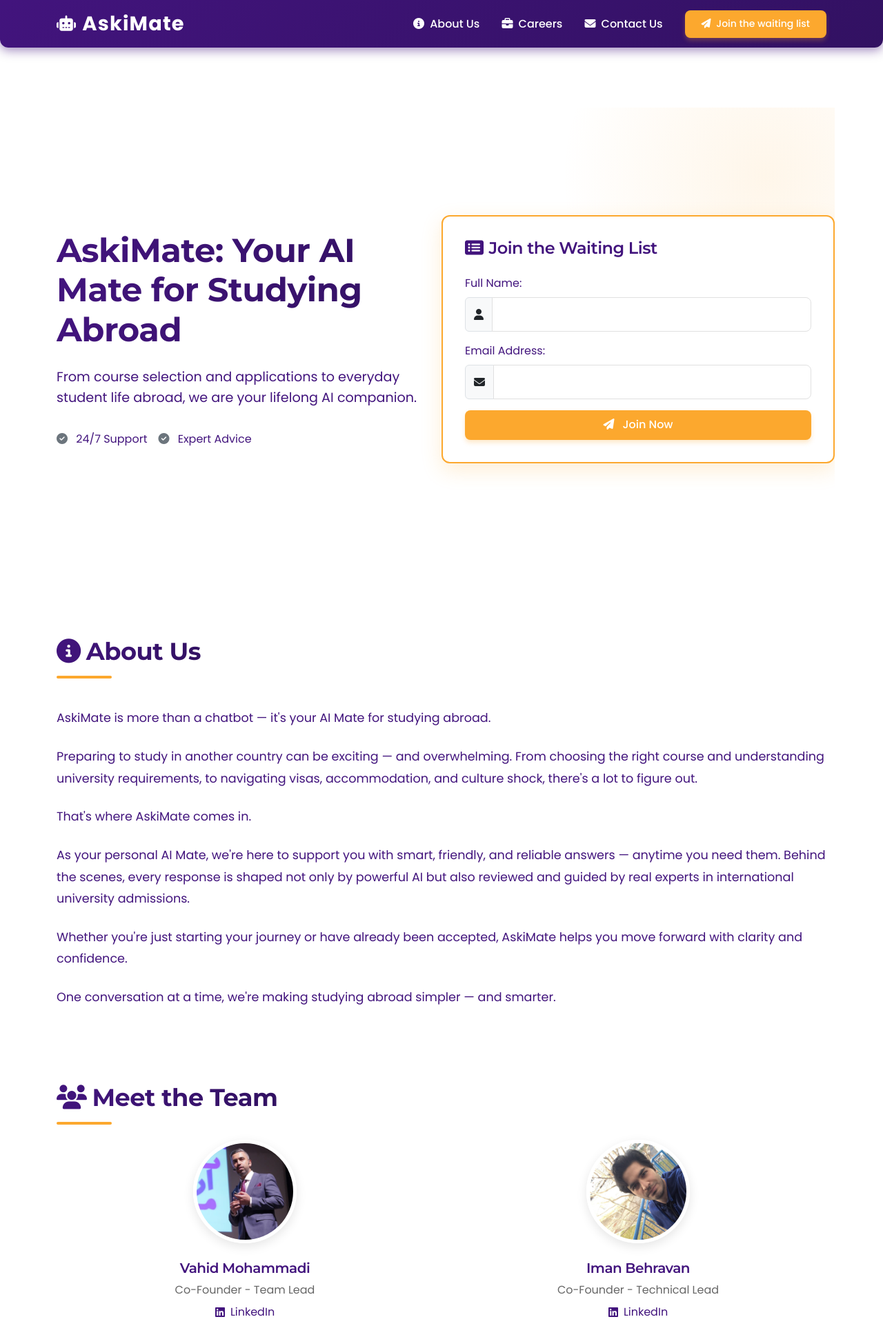
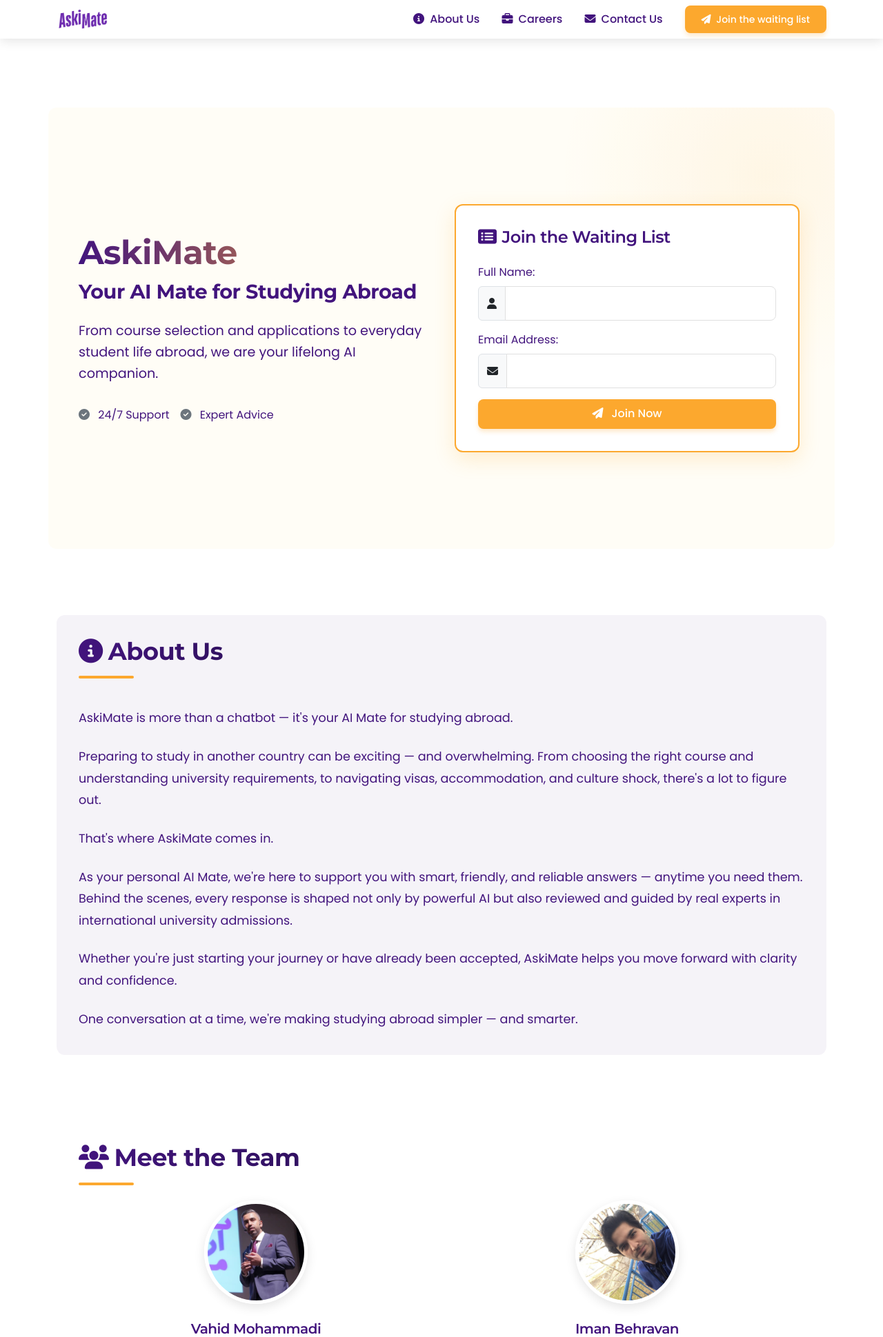
Before and after one commit to vaahiiid/askimate, a Django app: page / in a window 1280 px wide. Shown: the top 1939 px of the page at 69% size. Run offline with Django 5.2, Linux system fonts and the light colour scheme.

Commit message:
Update main_page.html

```diff
--- a/home_page/templates/home_page/main_page.html
+++ b/home_page/templates/home_page/main_page.html
@@ -161,15 +161,13 @@
     }
 
     .navbar-fixed {
-      background: linear-gradient(135deg, var(--primary) 0%, var(--dark) 100%);
-      box-shadow: 0 4px 15px rgba(66, 20, 125, 0.5);
-      border-bottom-left-radius: 12px;
-      border-bottom-right-radius: 12px;
+      background: var(--white) !important;
+      box-shadow: 0 4px 15px rgba(0, 0, 0, 0.1) !important;
       transition: all 0.4s cubic-bezier(0.4, 0, 0.2, 1);
     }
 
     a.nav-link {
-      color: var(--white);
+      color: var(--primary) !important;
       font-weight: 500;
       transition: all 0.3s ease;
       position: relative;
@@ -200,7 +198,7 @@
       font-weight: 700;
       font-size: 1.8rem;
       letter-spacing: 1.2px;
-      color: var(--white) !important;
+      color: var(--primary) !important;
       transition: all 0.3s ease;
       display: flex;
       align-items: center;
@@ -213,6 +211,10 @@
 
     .navbar-brand i {
       font-size: 1.4rem;
+    }
+
+    .navbar-brand img {
+      filter: brightness(0) saturate(100%) invert(19%) sepia(55%) saturate(3765%) hue-rotate(261deg) brightness(89%) contrast(94%);
     }
 
     /* Offcanvas style for mobile */
@@ -237,6 +239,25 @@
     section {
       margin-bottom: 6rem;
       padding-top: 2rem;
+      padding: 2rem;
+      border-radius: 12px;
+    }
+
+    /* Background variations for sections */
+    #join {
+      background-color: rgba(255, 243, 209, 0.2);
+    }
+
+    #about {
+      background-color: rgba(66, 20, 125, 0.05);
+    }
+
+    #careers {
+      background-color: rgba(252, 168, 46, 0.05);
+    }
+
+    #contact {
+      background-color: rgba(66, 20, 125, 0.05);
     }
 
     /* Hero Section */
@@ -260,15 +281,28 @@
       z-index: -1;
     }
 
-    #join h1 {
-      font-size: 3rem;
-      font-weight: 700;
-      line-height: 1.2;
-      margin-bottom: 1.5rem;
-      background: linear-gradient(90deg, var(--primary), var(--dark));
+    /* استایل جدید برای عنوان AskiMate */
+    .askimate-gradient {
+      background: linear-gradient(90deg, #42147d, #fca82e);
       -webkit-background-clip: text;
       background-clip: text;
       color: transparent;
+      display: block;
+      font-size: 3rem;
+      line-height: 1.2;
+      margin-bottom: 0.5rem;
+    }
+
+    .tagline {
+      display: block;
+      font-weight: 700;
+      font-size: 1.8rem;
+      line-height: 1.3;
+      margin-bottom: 1.5rem;
+      color: var(--primary);
+    }
+
+    #join h1 {
       opacity: 0;
       transform: translateY(-20px);
       animation: fadeInDown 0.8s ease forwards;
@@ -294,6 +328,8 @@
       animation: fadeInUpBox 0.8s ease forwards;
       animation-delay: 0.6s;
       transition: all 0.3s ease;
+      margin: 0 auto;
+      max-width: 500px;
     }
 
     .join-box:hover {
@@ -606,10 +619,10 @@
 
 <!-- Header with Fixed Navbar -->
 <header class="fixed-top navbar-fixed">
-  <nav class="navbar navbar-expand-md navbar-dark py-2">
+  <nav class="navbar navbar-expand-md navbar-light py-2">
     <div class="container">
       <a class="navbar-brand fw-bold" href="#">
-        <i class="fas fa-robot"></i> AskiMate
+        <img src="{% static 'images/askimate.png' %}" alt="AskiMate" height="30" class="d-inline-block align-top">
       </a>
 
       <!-- Toggler برای موبایل -->
@@ -663,7 +676,10 @@
   <!-- Hero Section -->
   <section class="row align-items-center" id="join">
     <div class="col-md-6">
-      <h1>AskiMate: Your AI Mate for Studying Abroad</h1>
+      <h1>
+        <span class="askimate-gradient">AskiMate</span>
+        <span class="tagline">Your AI Mate for Studying Abroad</span>
+      </h1>
       <p>From course selection and applications to everyday student life abroad, we are your lifelong AI companion.</p>
       <div class="d-flex gap-3">
         <div class="feature-item">
@@ -676,7 +692,8 @@
         </div>
       </div>
     </div>
-    <div class="col-md-6 join-box">
+    <div class="col-md-6">
+      <div class="join-box">
         <h4><i class="fas fa-list-alt me-2"></i>Join the Waiting List</h4>
         <form method="POST" action="{% url 'main_page' %}">
           {% csrf_token %}
@@ -859,12 +878,12 @@
     const nav = header.querySelector('nav.navbar');
     if(window.scrollY > 50) {
       header.classList.add('navbar-scroll');
+      nav.classList.remove('navbar-light');
+      nav.classList.add('navbar-dark');
+    } else {
+      header.classList.remove('navbar-scroll');
       nav.classList.remove('navbar-dark');
       nav.classList.add('navbar-light');
-    } else {
-      header.classList.remove('navbar-scroll');
-      nav.classList.remove('navbar-light');
-      nav.classList.add('navbar-dark');
     }
   });
 
```
Also changed, not shown: other parts of home_page/templates/home_page/main_page.html (+15 -36 lines). Lines whose indentation alone changed are shown as unchanged.
